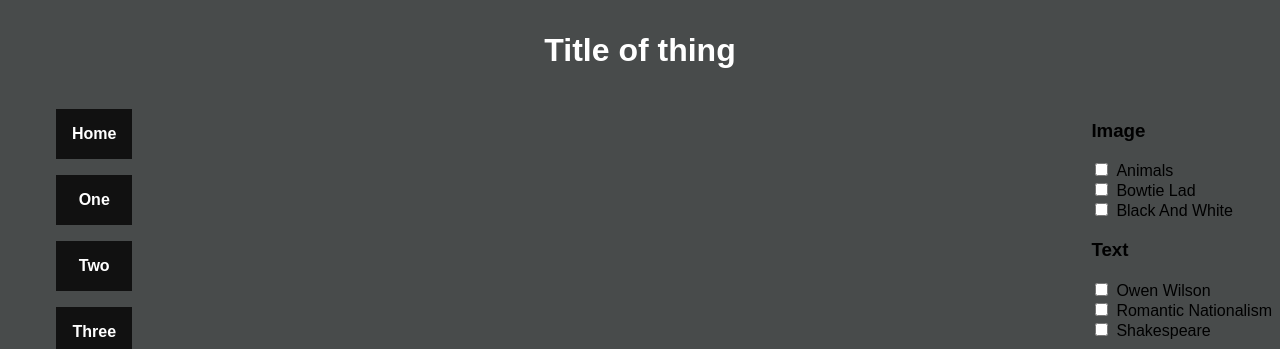
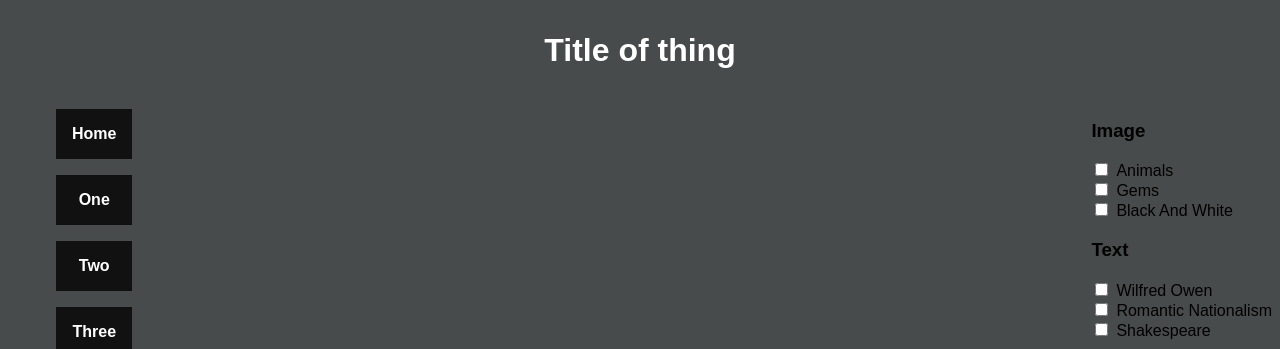
Before and after one commit to IT2810/it2810-webutvikling-h18-prosjekt-2-gruppe--35, a React (Create React App) app: page / in a window 1280 px wide. Shown: the top 349 px of the page. Built offline with nearby package versions, Linux system fonts and the light colour scheme.

Commit message:
Renamed to proper values

```diff
--- a/src/components/CheckboxTabs.jsx
+++ b/src/components/CheckboxTabs.jsx
@@ -3,7 +3,7 @@ import CheckboxCategory from './CheckboxCategory';
 
 const image = {
     option: [
-        'Animals', 'Bowtie Lad', 'Black And White'
+        'Animals', 'Gems', 'Black And White'
     ]
 }
 
@@ -15,7 +15,7 @@ const sound = {
 
 const text = {
     option: [
-        'Owen Wilson', 'Romantic Nationalism', 'Shakespeare'
+        'Wilfred Owen', 'Romantic Nationalism', 'Shakespeare'
     ]
 }
 
```
